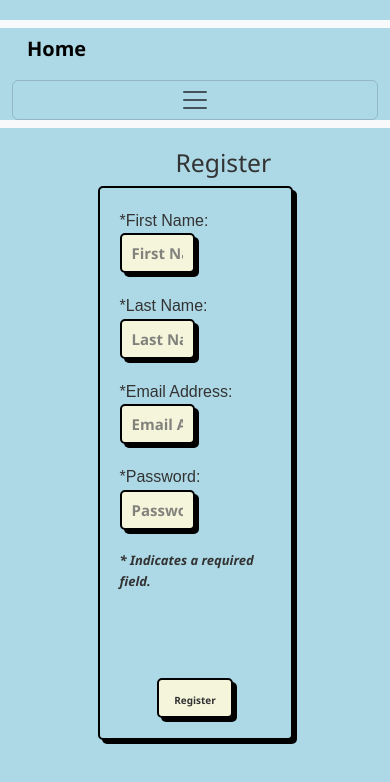
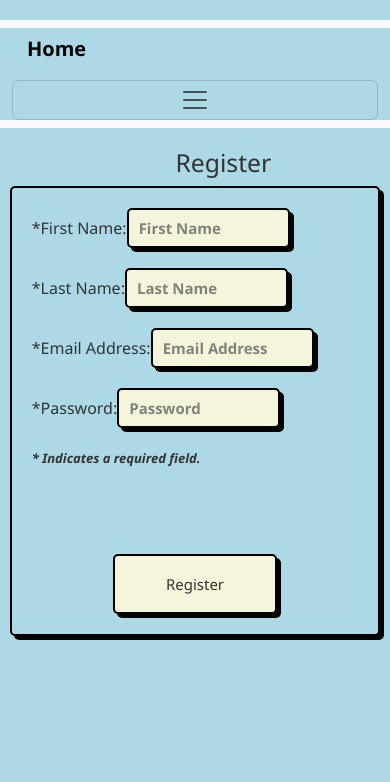
Before and after one commit to muhammet-koca/Capstone-E-Commerce-Store, a React (Vite) app in the folder capstoneFrontend/: page /register in a window 390 px wide. Shown: the top 782 px of the page. Built offline with nearby package versions, Linux system fonts and the light colour scheme.

Commit message:
fixed small bugs and css

```diff
--- a/capstoneFrontend/src/components/admin/promoteUser.jsx
+++ b/capstoneFrontend/src/components/admin/promoteUser.jsx
@@ -2,7 +2,7 @@ import { useState, useEffect } from "react";
 import { useParams, useNavigate } from "react-router-dom";
 import { usePromoteUserMutation } from "./adminSlice";
 import { useGetUserQuery } from "../features/updateSlice";
-import "../login/login.css";
+import "../home/home.css";
 import React from "react";
 
 export default function PromoteUser() {
--- a/capstoneFrontend/src/components/admin/singleUser.jsx
+++ b/capstoneFrontend/src/components/admin/singleUser.jsx
@@ -2,6 +2,7 @@ import { useGetUserQuery } from "../features/updateSlice";
 import { useNavigate, useParams } from "react-router-dom";
 import React from "react";
 import { useDeleteUserMutation } from "./adminSlice";
+import "../home/home.css";
 
 const SingleUser = () => {
   const { id } = useParams();
@@ -42,22 +43,22 @@ const SingleUser = () => {
       </h1>
       <p className="price">Email:{singleUser.email}</p>
 
-      <div className="button-container">
+      <div className="form">
         <button
           onClick={(event) => handleDeleteUser(event, id)}
-          className="back-button"
+          className="button-confirm"
         >
           Delete User
         </button>
         <button
-          className="back-button"
+          className="button-confirm"
           type="button"
           onClick={() => navigate(`/update/user/${id}`)}
         >
           Update User
         </button>
         <button
-          className="back-button"
+          className="button-confirm"
           type="button"
           onClick={() => navigate("/users")}
         >
--- a/capstoneFrontend/src/components/admin/updateProduct.jsx
+++ b/capstoneFrontend/src/components/admin/updateProduct.jsx
@@ -3,6 +3,7 @@ import { useParams, useNavigate } from "react-router-dom";
 import { useUpdateProductMutation } from "./adminSlice";
 import { useGetProductByIdQuery } from "../home/homeSlice";
 import React from "react";
+import "../home/home.css";
 
 export default function UpdateProduct() {
   const { id } = useParams();
@@ -60,54 +61,50 @@ export default function UpdateProduct() {
         Update Product: {product ? `${product.productName}` : "Loading..."}
       </h1>
       <form onSubmit={handleProduct} className="form">
-        <div className="form-group">
           <label>*Product Name</label>
           <input
             name="productName"
             value={form.productName}
             onChange={update}
             type="text"
-            className="form-control"
+            className="input"
             placeholder="Product Name"
             required
           />
-        </div>
-        <div className="form-group">
           <label>Image</label>
           <input
             name="image"
             value={form.image}
             onChange={update}
             type="text"
-            className="form-control"
+            className="input"
             placeholder="Image"
           />
-        </div>
-        <div className="form-group">
+
           <label>*Price</label>
           <input
             name="price"
             value={form.price}
             onChange={update}
             type="float"
-            className="form-control"
+            className="input"
             placeholder="Price"
             required
           />
-        </div>
-        <div className="form-group">
+
+
         <label>Publish</label>
         <input
           name="publish"
           value={form.publish}
           onChange={update}
           type="boolean"
-            className="form-control"
+          className="input"
           placeholder="Publish"
         />
-        </div>
+
         <p>* Indicates a required field.</p>
-        <button type="submit" className="btn btn-primary">
+        <button type="submit" className="button-confirm">
           Update Product
         </button>
       </form>
--- a/capstoneFrontend/src/components/features/update.jsx
+++ b/capstoneFrontend/src/components/features/update.jsx
@@ -1,7 +1,7 @@
 import { useState, useEffect } from "react";
 import { useParams, useNavigate } from "react-router-dom";
 import { useGetUserQuery, useUpdateUserMutation } from "./updateSlice";
-import "../login/login.css";
+import "../home/home.css";
 import React from "react";
 
 export default function UpdateUser() {
--- a/capstoneFrontend/src/components/home/home.css
+++ b/capstoneFrontend/src/components/home/home.css
@@ -70,6 +70,22 @@
 img {
   width: auto;
 }
+
+.button-log {
+  cursor: pointer;
+  width: 40px;
+  height: 40px;
+  border-radius: 100%;
+  border: 2px solid var(--main-color);
+  background-color: var(--bg-color);
+  box-shadow: 4px 4px var(--main-color);
+  color: var(--font-color);
+  font-size: 25px;
+  display: flex;
+  justify-content: center;
+  align-items: center;
+}
+
 .button-log:active,
 .button-confirm:active {
   box-shadow: 0px 0px var(--main-color);
@@ -162,6 +178,85 @@ div {
 .nav-bar {
   background-color: #fff;
 }
+
+.form {
+  --input-focus: #2d8cf0;
+  --font-color: #323232;
+  --font-color-sub: #666;
+  --bg-color: beige;
+  --main-color: black;
+  padding: 20px;
+  background: lightblue;
+  display: flex;
+  flex-direction: column;
+  align-items: flex-start;
+  justify-content: center;
+  gap: 20px;
+  border-radius: 5px;
+  border: 2px solid var(--main-color);
+  box-shadow: 4px 4px var(--main-color);
+  width: 50%;
+  margin: auto;
+  justify-content: center;
+}
+
+.title {
+  color: var(--font-color);
+  font-weight: 900;
+  font-size: 20px;
+  margin-bottom: 25px;
+}
+
+.title span {
+  color: var(--font-color-sub);
+  font-weight: 600;
+  font-size: 17px;
+}
+
+.input {
+  width: 250px;
+  height: 40px;
+  border-radius: 5px;
+  border: 2px solid var(--main-color);
+  background-color: var(--bg-color);
+  box-shadow: 4px 4px var(--main-color);
+  font-size: 15px;
+  font-weight: 600;
+  color: var(--font-color);
+  padding: 5px 10px;
+  outline: none;
+}
+
+.input::placeholder {
+  color: var(--font-color-sub);
+  opacity: 0.8;
+}
+
+.input:focus {
+  border: 2px solid var(--input-focus);
+}
+
+.login-with {
+  display: flex;
+  gap: 20px;
+}
+
+.icon {
+  width: 24px;
+  height: 24px;
+  fill: var(--main-color);
+}
+
+.required-field {
+  font-style: italic;
+  font-weight: bold;
+  font-size: small;
+}
+h2 {
+  justify-content: center;
+  margin-left: 45%;
+}
+
 @media (max-width: 400px) {
   .product-card {
     width: 100%;
@@ -179,6 +274,9 @@ div {
     width: 40%;
     margin-left: 39%;
   }
+  .input {
+    width: 80%;
+  }
 }
 
 @media (max-width: 660px) {
@@ -190,6 +288,13 @@ div {
   }
   .form {
     width: 95%;
+  }
+  .input {
+    width: 50%;
+  }
+  .button-confirm {
+    width: 50%;
+    font-size: 15px;
   }
 }
 
--- a/capstoneFrontend/src/components/home/product.jsx
+++ b/capstoneFrontend/src/components/home/product.jsx
@@ -92,7 +92,7 @@ const SingleProduct = () => {
         </div>
       </div>
     );
-  } else {
+  } else if (sessionCart) {
     return (
       <div className="product-form">
         <div className="single-product">
@@ -122,6 +122,29 @@ const SingleProduct = () => {
         </div>
       </div>
     );
+  } else {
+    return (
+      <div className="product-form">
+        <div className="single-product">
+          <img
+            src={singleProduct.image}
+            alt={singleProduct.productName}
+            height="300px"
+          />
+          <h1>{singleProduct.productName}</h1>
+          <p className="price">${singleProduct.price}</p>
+          <div className="button-container">
+            <button
+              className="button-confirm"
+              type="button"
+              onClick={() => navigate("/")}
+            >
+              Back
+            </button>
+          </div>
+        </div>
+      </div>
+    );
   }
 };
 export default SingleProduct;
--- a/capstoneFrontend/src/components/login/login.css
+++ /dev/null
@@ -1,130 +0,0 @@
-.form {
-  --input-focus: #2d8cf0;
-  --font-color: #323232;
-  --font-color-sub: #666;
-  --bg-color: beige;
-  --main-color: black;
-  padding: 20px;
-  background: lightblue;
-  display: flex;
-  flex-direction: column;
-  align-items: flex-start;
-  justify-content: center;
-  gap: 20px;
-  border-radius: 5px;
-  border: 2px solid var(--main-color);
-  box-shadow: 4px 4px var(--main-color);
-  width: 50%;
-  margin: auto;
-  justify-content: center;
-}
-
-.title {
-  color: var(--font-color);
-  font-weight: 900;
-  font-size: 20px;
-  margin-bottom: 25px;
-}
-
-.title span {
-  color: var(--font-color-sub);
-  font-weight: 600;
-  font-size: 17px;
-}
-
-.input {
-  width: 250px;
-  height: 40px;
-  border-radius: 5px;
-  border: 2px solid var(--main-color);
-  background-color: var(--bg-color);
-  box-shadow: 4px 4px var(--main-color);
-  font-size: 15px;
-  font-weight: 600;
-  color: var(--font-color);
-  padding: 5px 10px;
-  outline: none;
-}
-
-.input::placeholder {
-  color: var(--font-color-sub);
-  opacity: 0.8;
-}
-
-.input:focus {
-  border: 2px solid var(--input-focus);
-}
-
-.login-with {
-  display: flex;
-  gap: 20px;
-}
-
-.button-log {
-  cursor: pointer;
-  width: 40px;
-  height: 40px;
-  border-radius: 100%;
-  border: 2px solid var(--main-color);
-  background-color: var(--bg-color);
-  box-shadow: 4px 4px var(--main-color);
-  color: var(--font-color);
-  font-size: 25px;
-  display: flex;
-  justify-content: center;
-  align-items: center;
-}
-
-.icon {
-  width: 24px;
-  height: 24px;
-  fill: var(--main-color);
-}
-
-.button-log:active,
-.button-confirm:active {
-  box-shadow: 0px 0px var(--main-color);
-  transform: translate(3px, 3px);
-}
-
-.button-confirm {
-  margin: 50px auto 0 auto;
-  width: 160px;
-  height: 40px;
-  border-radius: 5px;
-  border: 2px solid var(--main-color);
-  background-color: var(--bg-color);
-  box-shadow: 4px 4px var(--main-color);
-  font-size: 17px;
-  font-weight: 600;
-  color: var(--font-color);
-  cursor: pointer;
-}
-.required-field {
-  font-style: italic;
-  font-weight: bold;
-  font-size: small;
-}
-h2 {
-  justify-content: center;
-  margin-left: 45%;
-}
-
-@media screen and (max-width: 600px) {
-  .input {
-    width: 50%;
-  }
-  .button-confirm {
-    width: 50%;
-    font-size: 10px;
-  }
-  label {
-    font-family: Arial, Helvetica, sans-serif;
-  }
-}
-@media screen and (min-width: 600px) {
-  .button-confirm {
-    width: 50%;
-    font-size: 10px;
-  }
-}
--- a/capstoneFrontend/src/components/login/login.jsx
+++ b/capstoneFrontend/src/components/login/login.jsx
@@ -1,7 +1,7 @@
 import { useState } from "react";
 import { useLoginMutation } from "../login/loginSlice";
 import { useNavigate } from "react-router-dom";
-import "./login.css";
+import "../home/home.css";
 import React from "react";
 
 const Login = ({ setEmail }) => {
--- a/capstoneFrontend/src/components/register/register.jsx
+++ b/capstoneFrontend/src/components/register/register.jsx
@@ -4,7 +4,7 @@ import { useRegisterMutation } from "../register/registerSlice";
 import { useCreateCartMutation } from "../cart/cartSlice";
 import { useSelector, useDispatch } from "react-redux";
 import { setCart } from "../register/registerSlice";
-import "../login/login.css";
+import "../home/home.css";
 import React from "react";
 
 export default function Register({ setEmail }) {
```
Lines whose indentation alone changed are shown as unchanged.
